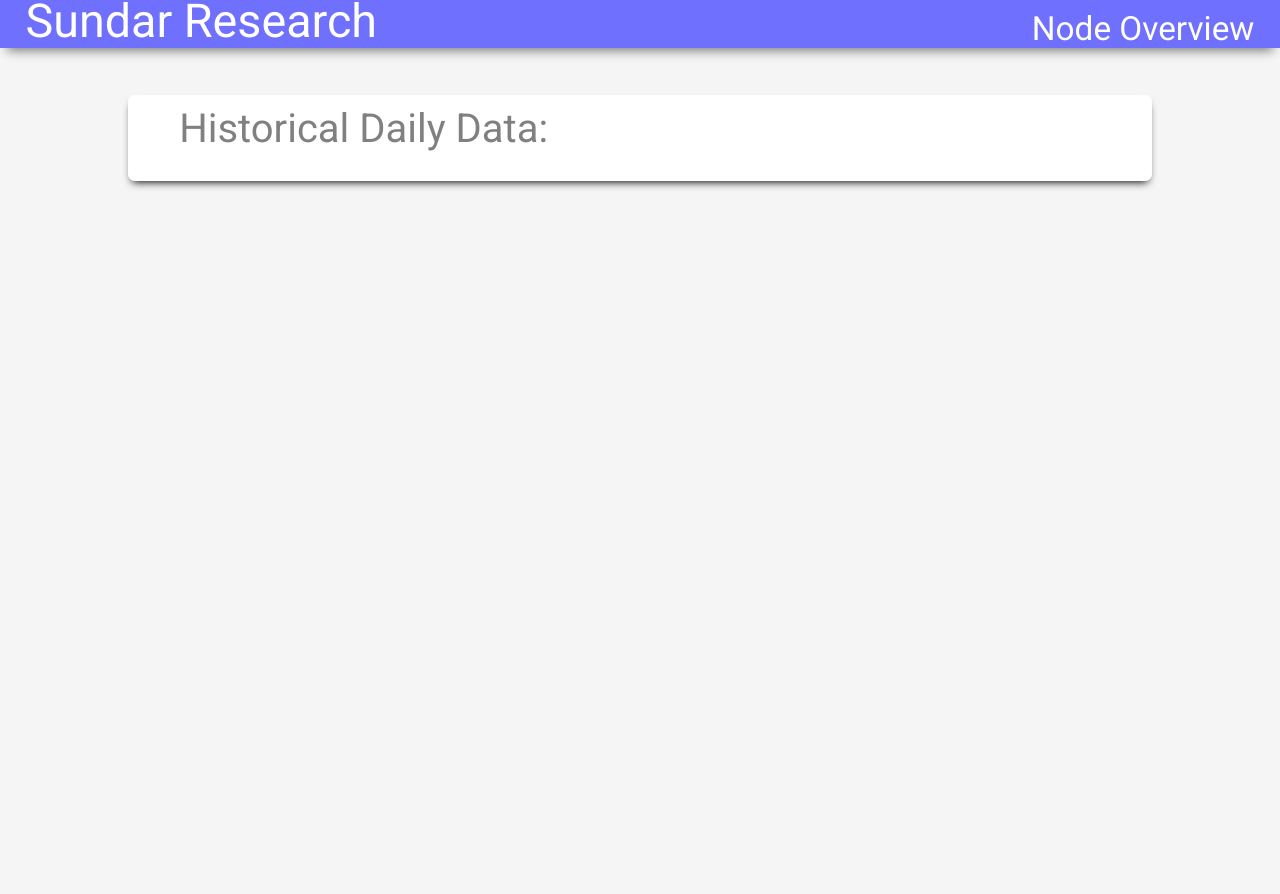
After one commit to jackkolb/sundar, a Flask app: template src/www/node/templates/daily_data.html in a window 1280 px wide. The commit adds this page. Shown: the top 894 px of the page. Run offline with Flask 2, Linux system fonts and the light colour scheme; the template is opened without the code that fills it, so the values that code supplies are empty.

Commit message:
added daily and raw to the website

```diff
--- a/src/www/node/node_server.py
+++ b/src/www/node/node_server.py
@@ -49,9 +49,19 @@ def lastlog_get():
     response.headers["Expires"] = "Sat, 26 Jul 1997 05:00:00 GMT"
     return response
 
+# download a raw data file
+@app.route("/download-raw-data", methods=["GET"])
+def download_raw_data_get():
+    data_file_names = info.load_all_data()
+    data_file_index = int(request.args.get("id"))
+    response = make_response(send_file("../../../data/raw/" + data_file_names[data_file_index], as_attachment=True, attachment_filename=data_file_names[data_file_index]))
+    response.headers["Cache-Control"] = ["no-cache", "must-revalidate"]
+    response.headers["Expires"] = "Sat, 26 Jul 1997 05:00:00 GMT"
+    return response
+
 # download logs
-@app.route("/download-data", methods=["GET"])
-def download_data_get():
+@app.route("/download-daily-data", methods=["GET"])
+def download_daily_data_get():
     data_file_names = info.load_all_data()
     data_file_index = int(request.args.get("id"))
     response = make_response(send_file("../../../data/daily/" + data_file_names[data_file_index], as_attachment=True, attachment_filename=data_file_names[data_file_index]))
@@ -75,13 +85,20 @@ def download_all_data_get():
     return
 
 # the logs route, returns items to download from logs
-@app.route("/data")
-def data_get():
-    return render_template("data.html", data=info.load_all_data())
+@app.route("/raw-data")
+def raw_data_get():
+    return render_template("raw_data.html", data=info.load_raw_data())
+
+
+# the logs route, returns items to download from logs
+@app.route("/daily-data")
+def daily_data_get():
+    return render_template("daily_data.html", data=info.load_daily_data())
+
 
 # retrieves the last server accelerometer data
 @app.route("/last-data", methods=["GET"])
-def lastdata_get():
+def last_data_get():
     files = os.listdir("data/raw")
     files.sort()
     response = make_response(send_file("../../../data/raw/" + files[-1]))
@@ -118,7 +135,7 @@ def restart_node():
 
 # updates a system setting, used by the buttons displayed on the webpage. This handles one setting change per request.
 @app.route("/update", methods=["GET"])
-def data_set():
+def update_get():
     valid_keys = ["active", "duration", "rate", "delay", "name", "flashLED", "flashdrive", "reset"]  # prevents changing settings beyond the valid keys
     key = request.args.get("key")
     value = request.args.get("value")
--- a/src/www/node/static/js/information.js
+++ b/src/www/node/static/js/information.js
@@ -129,8 +129,12 @@ function downloadHistory() {
     return;
 }
 
-function downloadData() {
-    window.location.href="/data";
+function downloadRawData() {
+    window.location.href="/raw-data";
+}
+
+function downloadDailyData() {
+    window.location.href="/daily-data";
 }
 
 function flashLEDs() {
--- /dev/null
+++ b/src/www/node/templates/daily_data.html
@@ -0,0 +1,55 @@
+<html>
+    <head>
+        <title>Sundar Research - Node Manager</title>
+    </head>
+
+    <body>
+
+        <link href="https://fonts.googleapis.com/css?family=Roboto&display=swap" rel="stylesheet">
+        <link href="../static/css/styles.css" rel="stylesheet">
+        <link href="../static/css/title.css" rel="stylesheet">
+        <link href="../static/css/information.css" rel="stylesheet">
+        <link href="../static/css/slider.css" rel="stylesheet">
+        <link href="../static/css/numberbox.css" rel="stylesheet">
+        <link href="../static/css/buttons.css" rel="stylesheet">
+        <script src="../static/js/ChartJs/Chart.min.js"></script>
+        <script src="../static/js/ChartJs/ChartUtils.js"></script>
+        <script src="../static/js/information.js"></script>
+
+        <div class="title-bar">
+            <span>
+                <div class=title-main>
+                    Sundar Research
+                </div>
+                <div class=title-sub>
+                    Node Overview
+                </div>
+            </span>
+        </div>
+
+
+
+        <br><br><br><br><br>
+        <div class="content" id="content">
+            <div class="node-overview" id="node">
+                <div class="clean-header">
+                    Historical Daily Data:
+                </div>
+                {% for i in range(data|length) %}
+                    <div class="selector">
+                        <a target="_blank" href="/download-daily-data?id={{ i }}">
+                            <div class="node-attribute">
+                                {{ i }}: {{ data[i] }}
+                            </div>
+                        </a>
+                    </div>
+                {% endfor %}
+                <br>
+            </div>
+        </div>
+        <br><br>
+    </body>
+
+    <script>
+    </script>
+</html>
--- a/src/www/node/templates/data.html
+++ b/src/www/node/templates/raw_data.html
@@ -33,11 +33,11 @@
         <div class="content" id="content">
             <div class="node-overview" id="node">
                 <div class="clean-header">
-                    Data:
+                    Today's Data:
                 </div>
                 {% for i in range(data|length) %}
                     <div class="selector">
-                        <a target="_blank" href="/download-data?id={{ i }}">
+                        <a target="_blank" href="/download-raw-data?id={{ i }}">
                             <div class="node-attribute">
                                 {{ i }}: {{ data[i] }}
                             </div>
```
Also changed, not shown: src/www/node/information.py (+9 -2 lines), src/www/node/templates/index.html (+8 -2 lines).
